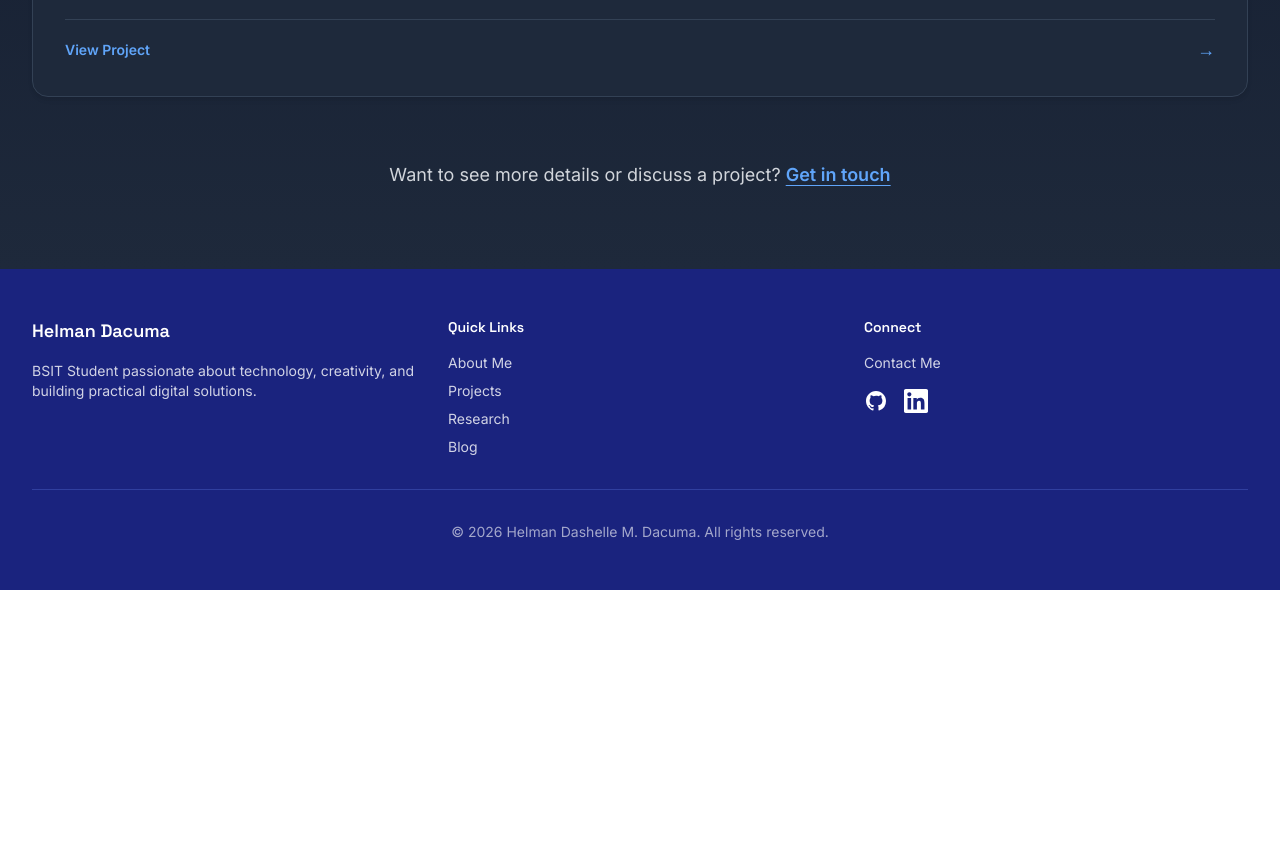
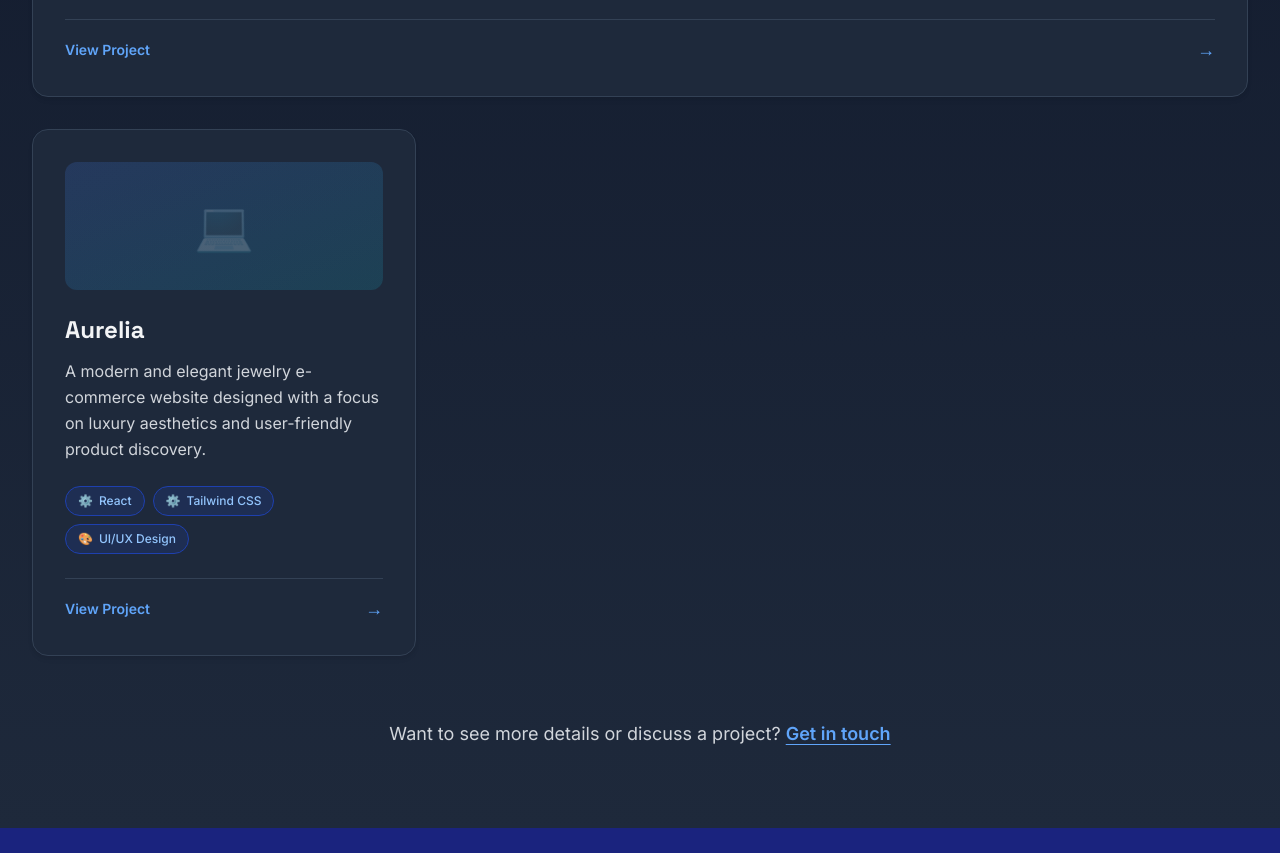
Before and after one commit to Dashersd/blog, a Next.js app: page /projects in a window 1280 px wide. Shown: the part 680-1533 px from the top of the page. Before the commit the page ends 1270 px from the top, so only its background shows below. Built offline with nearby package versions, Linux system fonts and the light colour scheme.

Commit message:
Add Aurelia jewelry site to projects

```diff
--- a/app/projects/page.tsx
+++ b/app/projects/page.tsx
@@ -13,6 +13,11 @@ export default function ProjectsPage() {
       description: 'A comprehensive web-based platform designed to streamline student admissions and monitor academic progress through real-time data visualization and tracking.',
       technologies: ['PHP', 'CSS', 'JS', 'Database Management', 'Real-time Visualization'],
       featured: true,
+    },
+    {
+      title: 'Aurelia',
+      description: 'A modern and elegant jewelry e-commerce website designed with a focus on luxury aesthetics and user-friendly product discovery.',
+      technologies: ['React', 'Tailwind CSS', 'UI/UX Design'],
     },
   ];
 
```
